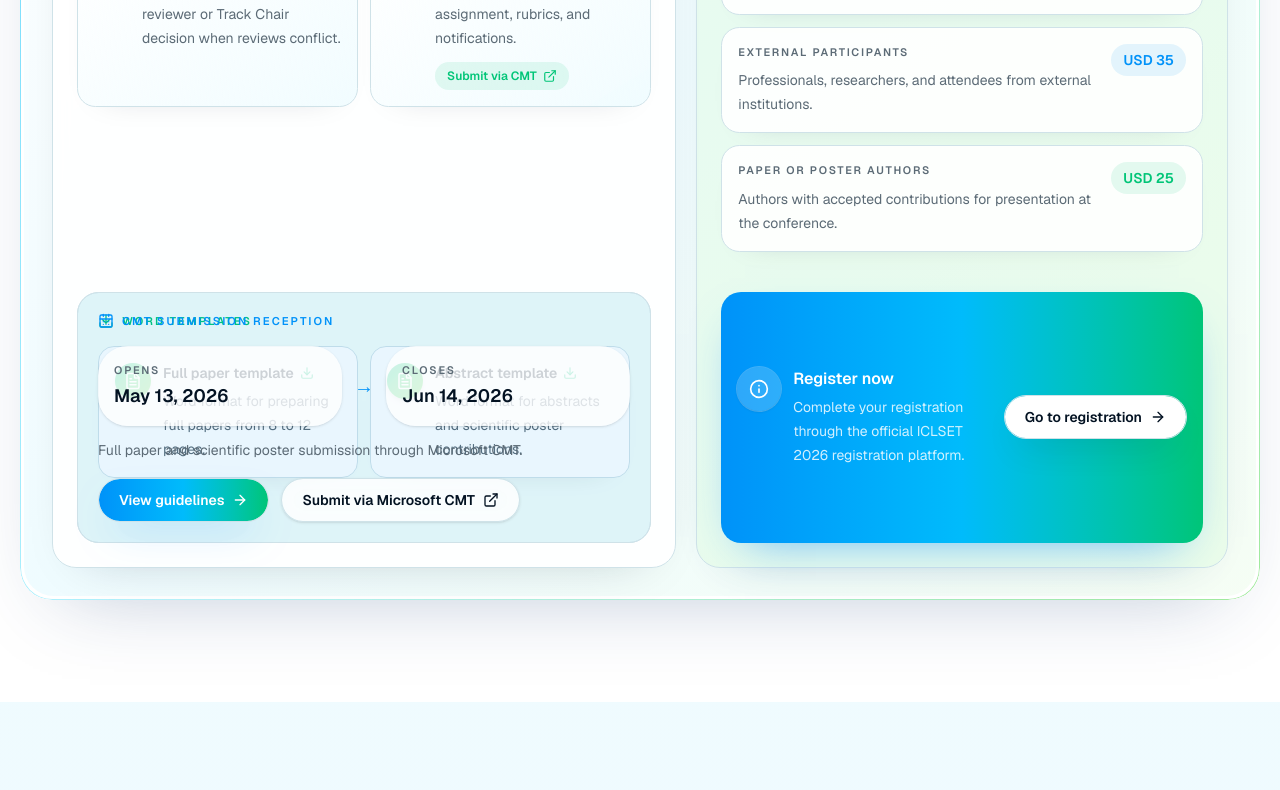
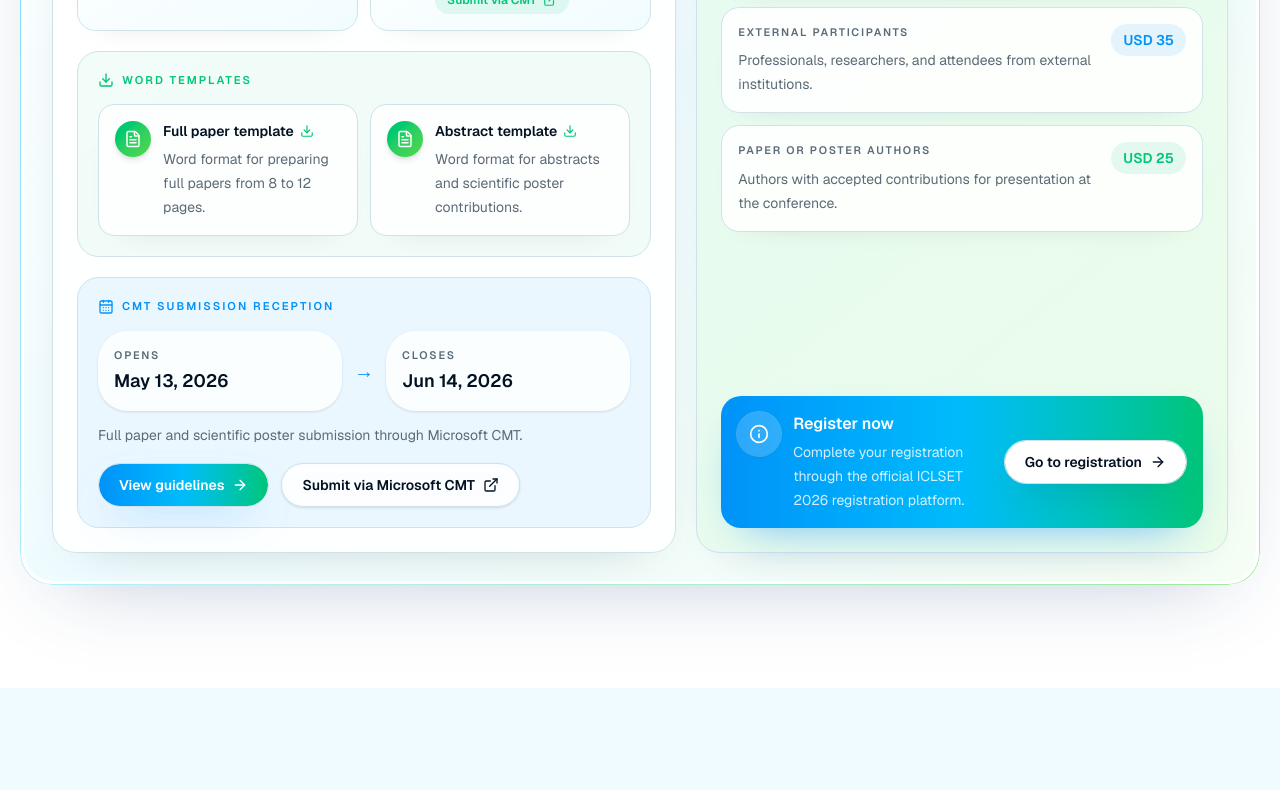
Before and after one commit to israelgo93/iclset, a Next.js app: page /en in a window 1280 px wide. Shown: the part 2887-3677 px from the top of the page. Built offline with nearby package versions, Linux system fonts and the light colour scheme; no server answers.

Commit message:
Corrige layout plantillas CFP

```diff
--- a/src/components/sections/cfp-section.tsx
+++ b/src/components/sections/cfp-section.tsx
@@ -137,8 +137,8 @@ export function CfpSection({ locale }: CfpSectionProps) {
           transition={{ duration: 0.6, ease: easing }}
         >
           <div className="via-iclset-cyan-soft/35 to-iclset-green-soft/25 rounded-[1.85rem] bg-gradient-to-br from-white p-4 sm:p-6 lg:p-7">
-            <div className="grid items-stretch gap-5 xl:grid-cols-[1.08fr_0.92fr] xl:grid-rows-[auto_1fr_auto]">
-              <article className="grid h-full grid-rows-[auto_1fr_auto] rounded-[1.5rem] border border-white/80 bg-white/90 p-5 shadow-[0_18px_50px_-34px_rgb(15_23_42_/_0.28)] backdrop-blur sm:p-6 xl:row-span-3 xl:grid-rows-subgrid">
+            <div className="grid items-stretch gap-5 xl:grid-cols-[1.08fr_0.92fr]">
+              <article className="flex h-full flex-col rounded-[1.5rem] border border-white/80 bg-white/90 p-5 shadow-[0_18px_50px_-34px_rgb(15_23_42_/_0.28)] backdrop-blur sm:p-6">
                 <div className="flex flex-col gap-3 sm:flex-row sm:items-start sm:justify-between">
                   <div>
                     <p className="text-iclset-blue text-[0.7rem] font-semibold tracking-[0.18em] uppercase">
@@ -300,7 +300,9 @@ export function CfpSection({ locale }: CfpSectionProps) {
                   </div>
                 </div>
 
-                <div className="border-iclset-blue/15 bg-iclset-blue/8 mt-5 rounded-[1.35rem] border p-4 sm:p-5">
+                <div className="min-h-5 flex-1" aria-hidden="true" />
+
+                <div className="border-iclset-blue/15 bg-iclset-blue/8 rounded-[1.35rem] border p-4 sm:p-5">
                   <div className="flex items-center gap-2">
                     <CalendarDays className="text-iclset-blue size-4" />
                     <p className="text-iclset-blue text-[0.7rem] font-semibold tracking-[0.18em] uppercase">
@@ -360,7 +362,7 @@ export function CfpSection({ locale }: CfpSectionProps) {
 
               <aside
                 id="registration-fees"
-                className="border-iclset-emerald/15 bg-iclset-green-soft/35 grid h-full scroll-mt-24 grid-rows-[auto_1fr_auto] rounded-[1.5rem] border p-5 shadow-[0_18px_50px_-36px_rgb(15_23_42_/_0.24)] sm:p-6 xl:row-span-3 xl:grid-rows-subgrid"
+                className="border-iclset-emerald/15 bg-iclset-green-soft/35 grid h-full scroll-mt-24 grid-rows-[auto_1fr_auto] rounded-[1.5rem] border p-5 shadow-[0_18px_50px_-36px_rgb(15_23_42_/_0.24)] sm:p-6"
               >
                 <div className="flex flex-col gap-3 sm:flex-row sm:items-start sm:justify-between">
                   <div>
```
